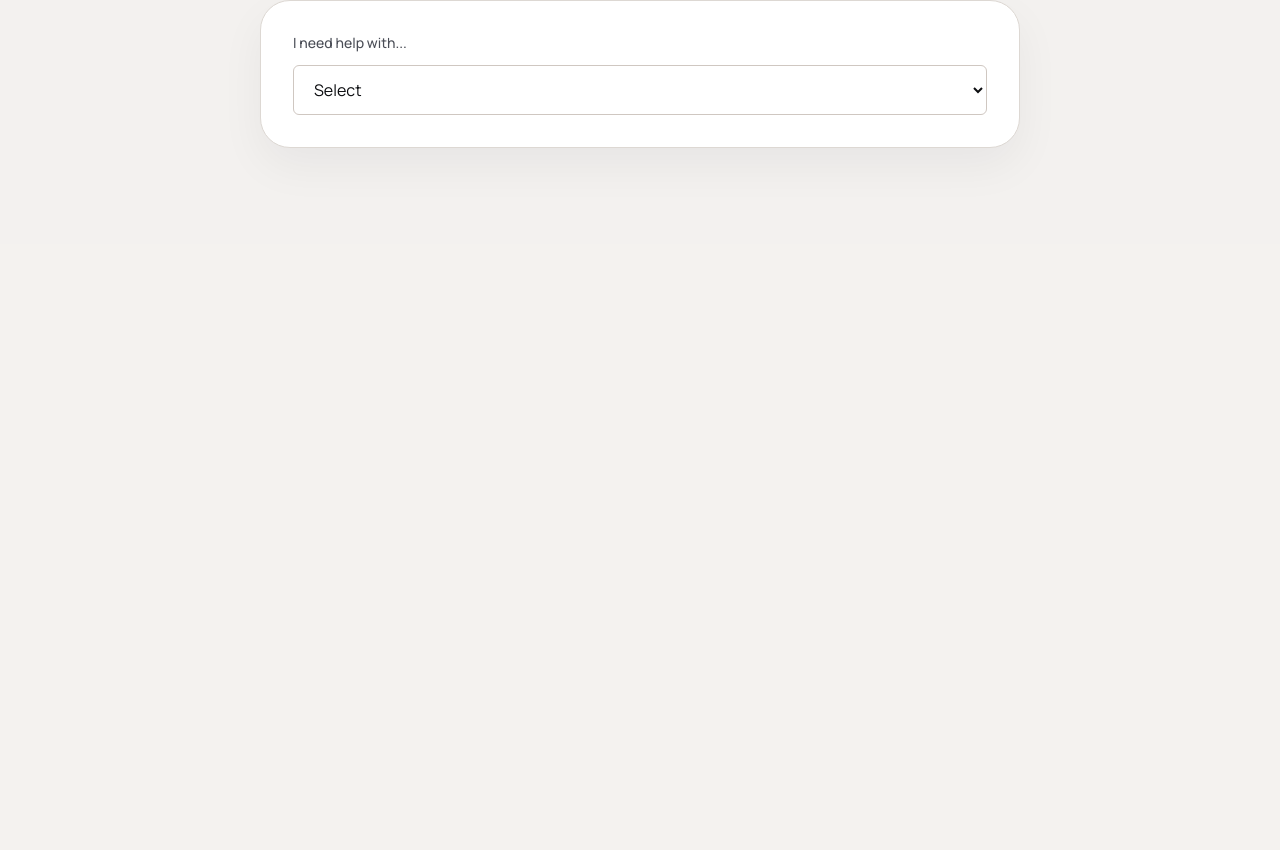
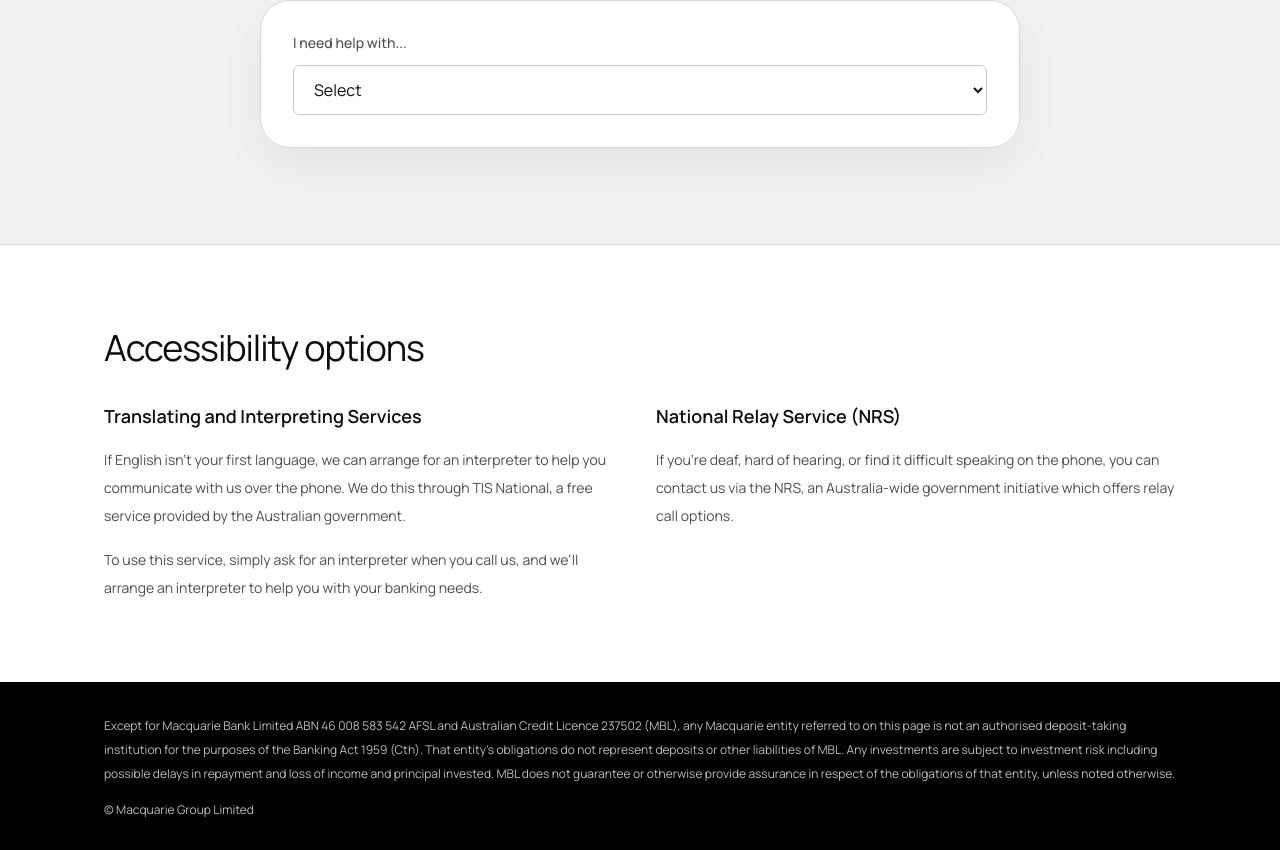
Before and after one commit to lindaywtnhdghc48-tech/macq-new, a Next.js app: page /contact-us in a window 1280 px wide. Shown: the part 813-1663 px from the top of the page. Before the commit the page ends 1057 px from the top, so only its background shows below. Built offline with nearby package versions, Linux system fonts and the light colour scheme.

Commit message:
contact us page completion

```diff
--- a/src/components/support/SupportLandingPage.tsx
+++ b/src/components/support/SupportLandingPage.tsx
@@ -4,6 +4,7 @@
 import { CircleCheck } from "lucide-react";
 
 import { Header } from "@/components/term-deposits/Header";
+import { Footer } from "@/components/term-deposits/Footer";
 
 type SupportLandingPageProps = {
   title: string;
@@ -158,6 +159,41 @@
           )}
         </div>
       </section>
+      <section className="border-t border-[var(--border-soft)] bg-white py-14 sm:py-20">
+        <div className="mx-auto max-w-[1120px] px-4 sm:px-6">
+          <h2 className="font-[family:var(--font-display)] text-3xl leading-tight tracking-[-0.03em] text-[var(--ink)] sm:text-4xl">
+            Accessibility options
+          </h2>
+          <div className="mt-8 grid gap-8 md:grid-cols-2">
+            {/* Translating and Interpreting Services */}
+            <div>
+              <h3 className="text-lg font-semibold text-[var(--ink)]">
+                Translating and Interpreting Services
+              </h3>
+              <p className="mt-4 text-sm leading-7 text-[var(--copy)]">
+                If English isn&apos;t your first language, we can arrange for an interpreter to help
+                you communicate with us over the phone. We do this through TIS National, a free service provided by the Australian government.
+              </p>
+              <p className="mt-4 text-sm leading-7 text-[var(--copy)]">
+                To use this service, simply ask for an interpreter when you call us, and we&apos;ll
+                arrange an interpreter to help you with your banking needs.
+              </p>
+            </div>
+
+            {/* National Relay Service */}
+            <div>
+              <h3 className="text-lg font-semibold text-[var(--ink)]">
+                National Relay Service (NRS)
+              </h3>
+              <p className="mt-4 text-sm leading-7 text-[var(--copy)]">
+                If you&apos;re deaf, hard of hearing, or find it difficult speaking on the phone,
+                you can contact us via the NRS, an Australia-wide government initiative which offers relay call options.
+              </p>
+            </div>
+          </div>
+        </div>
+      </section>
+      <Footer />
     </div>
   );
 }
--- a/src/components/term-deposits/Footer.tsx
+++ b/src/components/term-deposits/Footer.tsx
@@ -1,29 +1,11 @@
 import {
   footerDisclaimer,
-  footerPrimaryLinks,
-  footerSecondaryLinks,
 } from "@/lib/term-deposit-data";
 
 export function Footer() {
   return (
     <footer className="bg-black py-6 text-white sm:py-8">
       <div className="mx-auto max-w-[1120px] px-4 sm:px-6">
-        {footerPrimaryLinks.length ? (
-          <div className="flex flex-wrap gap-x-6 gap-y-3 text-sm font-medium text-white">
-            {footerPrimaryLinks.map((item) => (
-              <span key={item}>{item}</span>
-            ))}
-          </div>
-        ) : null}
-
-        {footerSecondaryLinks.length ? (
-          <div className="mt-6 flex flex-wrap gap-x-5 gap-y-3 text-sm text-white/82">
-            {footerSecondaryLinks.map((item) => (
-              <span key={item}>{item}</span>
-            ))}
-          </div>
-        ) : null}
-
         <p className="max-w-6xl text-xs leading-6 text-white/74">{footerDisclaimer}</p>
         <p className="mt-4 text-xs text-white/74">© Macquarie Group Limited</p>
       </div>
```
